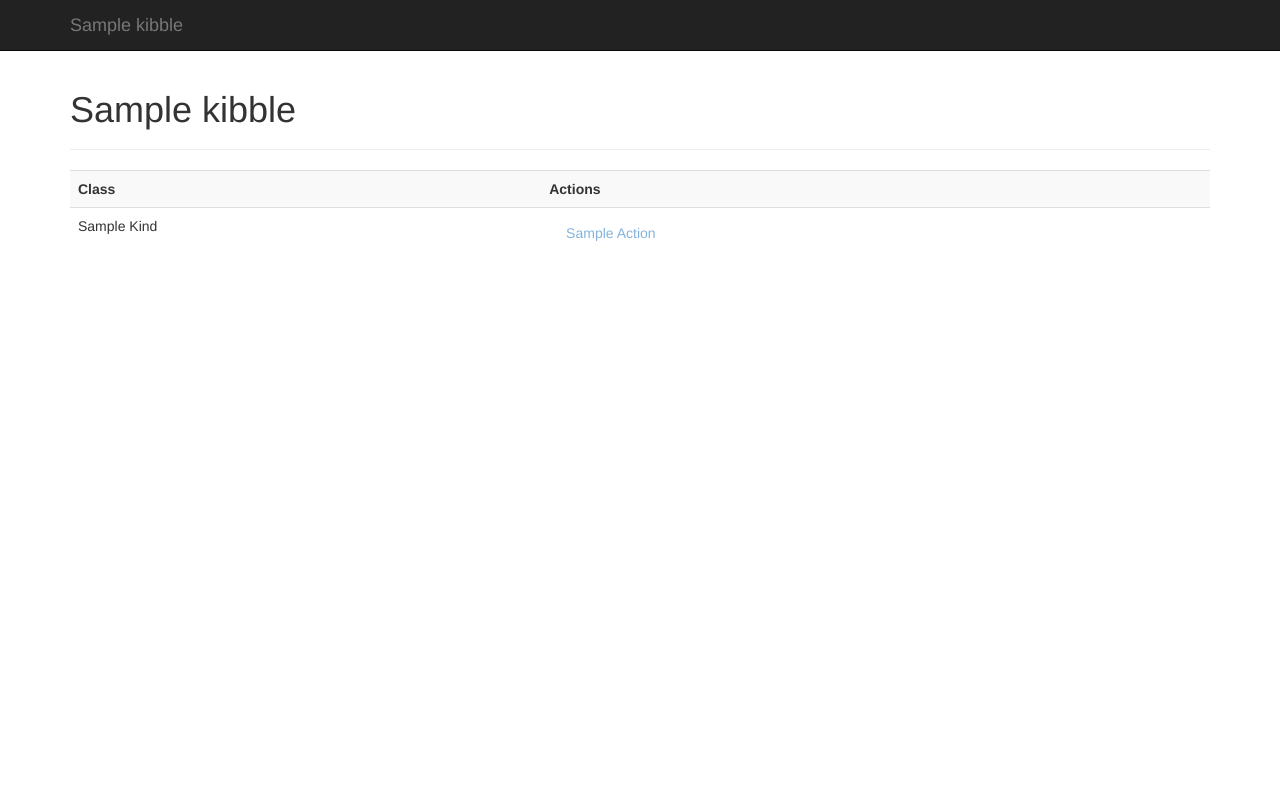
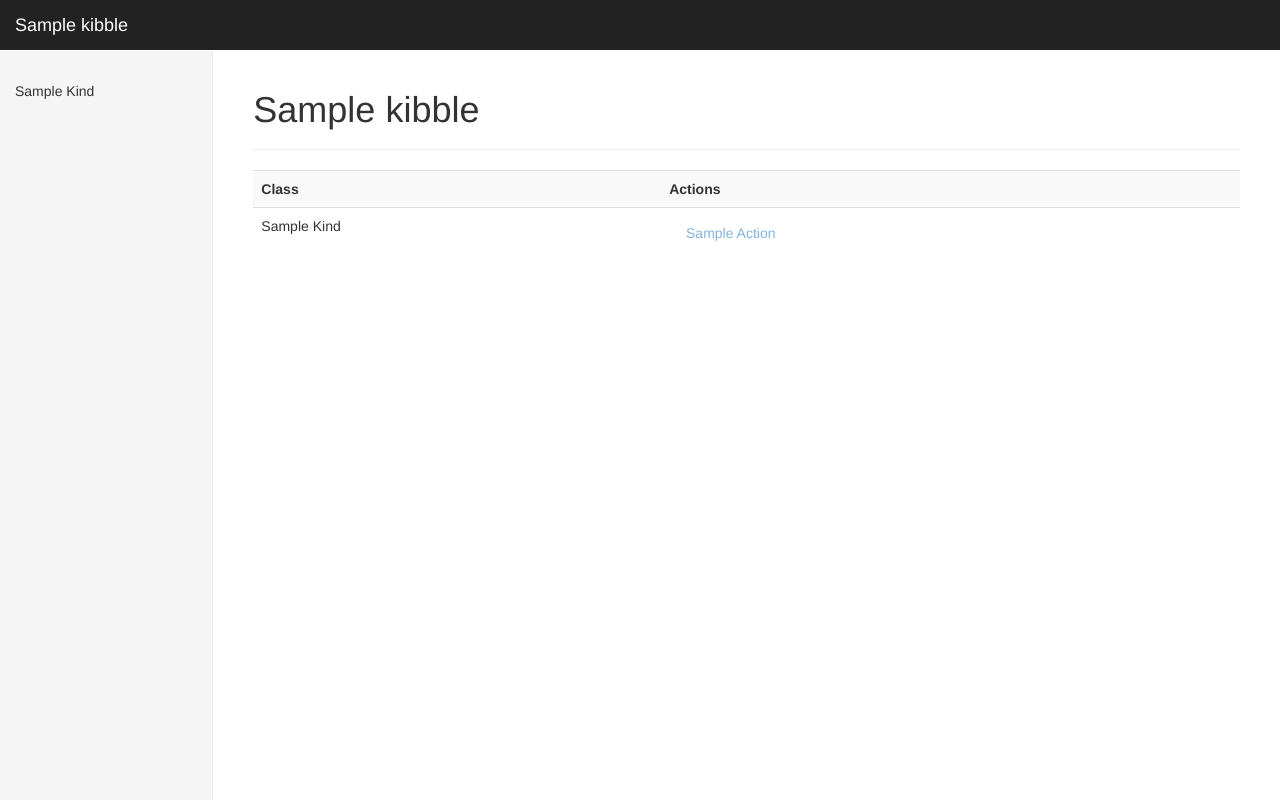
Before and after one commit to xlevus/flask-kibble, a Flask app: template flask_kibble/templates/kibble/index.html in a window 1280 px wide. Run offline with Flask 2, Linux system fonts and the light colour scheme; the template is opened without the code that fills it: most values are stand-ins (such as "Sample title", 1, 10 or a date in 2020); parts of the project's set-up code (start-up, migrations or seed data) failed here and were passed over.

Commit message:
Template changes.

```diff
--- a/flask_kibble/blueprint.py
+++ b/flask_kibble/blueprint.py
@@ -219,7 +219,7 @@ class Kibble(flask.Blueprint):
         view = self.registry.get(model, {}).get(action)
 
         if not view:
+            logger.debug("Url for %r requested, but not registered", model)
             return ""
 
-        return view.url_for(
-                instance, ancestor, blueprint=self.name, **kwargs)
+        return view.url_for(instance, ancestor, blueprint=self.name, **kwargs)
--- a/flask_kibble/static/css/kibble.css
+++ b/flask_kibble/static/css/kibble.css
@@ -1,10 +1,120 @@
+/*
+ * Base structure
+ */
+
+/* Move down content because we have a fixed navbar that is 50px tall */
 body {
   padding-top: 50px;
 }
+
 body.popup {
   padding-top: 0;
 }
-.starter-template {
-  padding: 40px 15px;
+
+
+/*
+ * Global add-ons
+ */
+
+.sub-header {
+  padding-bottom: 10px;
+  border-bottom: 1px solid #eee;
+}
+
+/*
+ * Top navigation
+ * Hide default border to remove 1px line.
+ */
+.navbar-fixed-top {
+  border: 0;
+}
+
+/*
+ * Sidebar
+ */
+
+/* Hide for mobile, show later */
+.sidebar {
+  display: none;
+}
+@media (min-width: 768px) {
+  .sidebar {
+    position: fixed;
+    top: 51px;
+    bottom: 0;
+    left: 0;
+    z-index: 1000;
+    display: block;
+    padding: 20px;
+    overflow-x: hidden;
+    overflow-y: auto; /* Scrollable contents if viewport is shorter than content. */
+    background-color: #f5f5f5;
+    border-right: 1px solid #eee;
+  }
+}
+
+/* Sidebar navigation */
+.nav-sidebar {
+  margin-right: -21px; /* 20px padding + 1px border */
+  margin-bottom: 20px;
+  margin-left: -20px;
+}
+.nav-sidebar > li > a {
+}
+.nav-sidebar > .active > a,
+.nav-sidebar > .active > a:hover,
+.nav-sidebar > .active > a:focus {
+  color: #fff;
+  background-color: #428bca;
+}
+
+.nav-sidebar > li > a {
+  display: inline;
+}
+
+.nav-sidebar > li > span.navrow {
+  display: block;
+  padding: 10px 15px;
+}
+
+.nav-sidebar > li > span.navrow:hover {
+  background-color: #eee;
+}
+
+
+/*
+ * Main content
+ */
+
+.main {
+  padding: 20px;
+}
+@media (min-width: 768px) {
+  .main {
+    padding-right: 40px;
+    padding-left: 40px;
+  }
+}
+.main .page-header {
+  margin-top: 0;
+}
+
+
+/*
+ * Placeholder dashboard ideas
+ */
+
+.placeholders {
+  margin-bottom: 30px;
   text-align: center;
 }
+.placeholders h4 {
+  margin-bottom: 0;
+}
+.placeholder {
+  margin-bottom: 20px;
+}
+.placeholder img {
+  display: inline-block;
+  border-radius: 50%;
+}
--- a/flask_kibble/templates/kibble/base.html
+++ b/flask_kibble/templates/kibble/base.html
@@ -21,7 +21,7 @@
 
     {% if not is_popup %}
       <div class="navbar navbar-inverse navbar-fixed-top" role="navigation">
-        <div class="container">
+        <div class="container-fluid">
           <div class="navbar-header">
             <button type="button" class="navbar-toggle" data-toggle="collapse" data-target=".navbar-collapse">
               <span class="sr-only">Toggle navigation</span>
@@ -40,8 +40,25 @@
       </div>
     {% endif %}
 
-    <div class="container">
+    <div class="container-fluid">
+      <div class='row'>
         {% if not is_popup %}
+          <div class='col-sm-3 col-md-2 sidebar'>
+            <ul class='nav nav-sidebar'>
+              {% for kind, actions in kibble.registry|dictsort %}
+                <li><span class='navrow'>
+                    {{ kind.title() }}
+                    <span class='pull-right'>
+                    {% for name, view_cls in actions|dictsort if not view_cls._requires_instance %}
+                        {{ action_link(view_cls, text=False, button=False) }}
+                    {% endfor %}
+                  </span>
+                  </span>
+                </li>
+              {% endfor %}
+            </ul>
+          </div>
+          <div class='col-sm-9 col-sm-offset-3 col-md-10 col-md-offset-2 main'>
             {% with messages = get_flashed_messages(True) %}
               {% if messages %}
                 {% for category, message in messages %}
@@ -51,8 +68,9 @@
                 {% endfor %}
               {% endif %}
             {% endwith %}
+        {% else %}
+          <div class='col-sm-12 main'>
         {% endif %}
-
           <div class="page-header">
             {% block header_buttons %}{% endblock %}
             <h1>{% block page_header %}{% endblock %}</h1>
@@ -61,6 +79,8 @@
           {% block body %}
 
           {% endblock %}
+        </div>
+      </div>
 
     </div><!-- /.container -->
 
--- a/flask_kibble/templates/kibble/list.html
+++ b/flask_kibble/templates/kibble/list.html
@@ -43,7 +43,7 @@
                     <tr>
                         {% for column in columns %}
                             <td>
-                                {% with edit_url = kibble.url_for(view.path(), "edit", instance) %}
+                                {% with edit_url = kibble.url_for(view.path(), "edit", instance, _popup=request.args.get('_popup', None)) %}
                                     {% if edit_url and loop.first and view.link_first %}<a href='{{ edit_url }}'>{% endif %}
                                         {{ column|default("<i>(null)</i>"|safe, True) }}
                                     {% if edit_url and loop.first and view.link_first %}</a>{% endif %}
--- a/flask_kibble/templates/kibble/macros/action_button.html
+++ b/flask_kibble/templates/kibble/macros/action_button.html
@@ -7,12 +7,13 @@
     </button>
 {% endmacro %}
 
-{% macro action_link(view, instance=None, ancestor=None, text=True, from=None) -%}
+{% macro action_link(view, instance=None, ancestor=None, text=True, from=None, button=True) -%}
     {% set url = view.url_for(instance, ancestor, _popup=request.args.get('_popup', None)) %}
     {% set perm = view.has_permission_for(instance) %}
 
+    {% if button or perm %}
     <a href='{% if perm %}{{ url }}{% else %}#{% endif %}'
-        class='btn {{ view.button_class }} {% if not perm %}disabled{% endif %}'>
+        class='{% if button %}btn {{ view.button_class }} {% if not perm %}disabled{% endif %}{% endif %}'>
             {% if view.button_icon %}
                 <span class='glyphicon glyphicon-{{ view.button_icon }}'></span>
             {% endif %}
@@ -23,4 +24,5 @@
                 {{ view.action|title }}
             {% endif %}
     </a>
+   {% endif %}
 {%- endmacro %}
```
Lines whose indentation alone changed are shown as unchanged.
